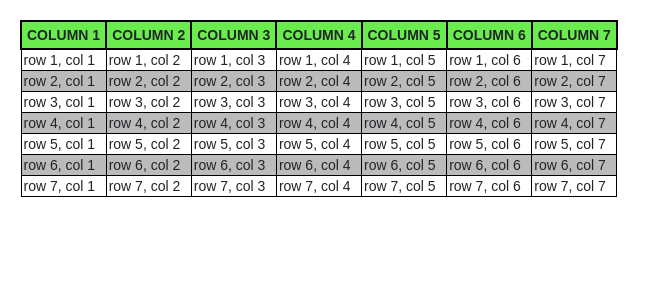
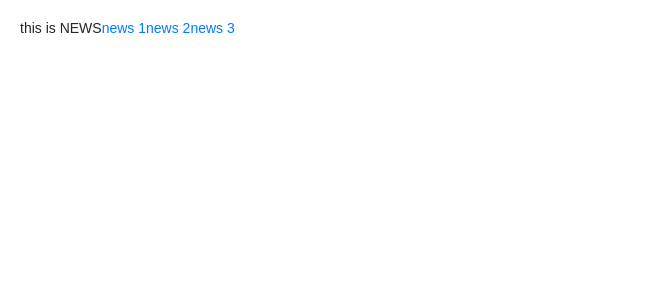
Before and after one commit to petrpida/sda-react-app, a React (Create React App) app: page /news in a window 1280 px wide. Shown: the top 300 px of the page, without its empty margins (0-661 px from the left). Built offline with nearby package versions, Linux system fonts and the light colour scheme.

Commit message:
components Home, News + 'react-router-dom'

```diff
--- a/package.json
+++ b/package.json
@@ -8,6 +8,7 @@
     "@testing-library/user-event": "^13.5.0",
     "react": "^17.0.2",
     "react-dom": "^17.0.2",
+    "react-router-dom": "^6.2.2",
     "react-scripts": "5.0.0",
     "web-vitals": "^2.1.4"
   },
--- a/src/App.js
+++ b/src/App.js
@@ -1,9 +1,13 @@
-// import Game from './sharedComponents/TicTacToe/Game';
-// import Menu from './sharedComponents/Menu';
+import Game from './sharedComponents/TicTacToe/Game';
+import Menu from './sharedComponents/Menu';
 // import Button from "./sharedComponents/MyButton";
-// import MyButtonList from "./sharedComponents/MyButtonList";
+import MyButtonList from "./sharedComponents/MyButtonList";
 import Table from "./sharedComponents/Table";
-import TableRow from "./sharedComponents/TableRow";
+//import TableRow from "./sharedComponents/TableRow";
+import Home from './sharedComponents/Home';
+import { BrowserRouter as Router, Route, Routes } from "react-router-dom";
+import News from './sharedComponents/News';
+import NewsDetail from './sharedComponents/NewsDetail';
 
 function App() {
   return (
@@ -21,7 +25,30 @@ function App() {
           { text: "cancel", disableCounter: false }
         ]}
       /> */}
-      <Table rows={7} columns={7}/>
+      {/* <Table rows={6} columns={4}/> */}
+      <Router>
+        <Routes>
+          <Route exact path="/" element={<Home/>}/>
+          <Route exact path="/news" element={<News/>}/>
+          <Route path="/news/:id" element={<NewsDetail/>} />
+          <Route exact path="/tictactoe" element={<Game gameName="TicTacToe" players={2}/>}/>
+          <Route exact path="/menu" element={<Menu menuName="SDA" menuItems={["odkaz1", "odkaz2", "odkaz3"]}/>}/>
+          <Route exact path="/table" element={<Table rows={5} columns={6} />} />
+          <Route
+            path="/buttons"
+            element={
+              <MyButtonList
+                buttonsObject={[
+                  { text: "load", disableCounter: true },
+                  { text: "send", disableCounter: false },
+                  { text: "reset", disableCounter: true },
+                  { text: "cancel", disableCounter: false }
+                ]}
+              />
+            }
+          />
+        </Routes>
+      </Router>
     </div>
   );
 }
--- /dev/null
+++ b/src/sharedComponents/Home/index.jsx
@@ -0,0 +1,8 @@
+import React from 'react'
+import { Link } from 'react-router-dom'
+
+export default function Home() {
+    return (
+        <h1>this is HOME <Link to="/news">go to NEWS</Link></h1>
+    )
+}
--- /dev/null
+++ b/src/sharedComponents/News/index.jsx
@@ -0,0 +1,13 @@
+import React from "react";
+import { Link } from 'react-router-dom'
+
+export default function News() {
+    return (
+        <div>
+            this is NEWS
+            <Link to="/news/1">news 1</Link>
+            <Link to="/news/2">news 2</Link>
+            <Link to="/news/3">news 3</Link>
+        </div>
+    )
+}
--- /dev/null
+++ b/src/sharedComponents/NewsDetail/index.jsx
@@ -0,0 +1,10 @@
+import React from "react";
+import { useParams } from 'react-router-dom'
+
+export default function NewsDetail() {
+    const params = useParams()
+    console.log(params)
+    return (
+        <div>toto je detail novinky {params.id}</div>
+    )
+}
```
Also changed, not shown: 1 other file (tests, documents, lock files or other folders).
